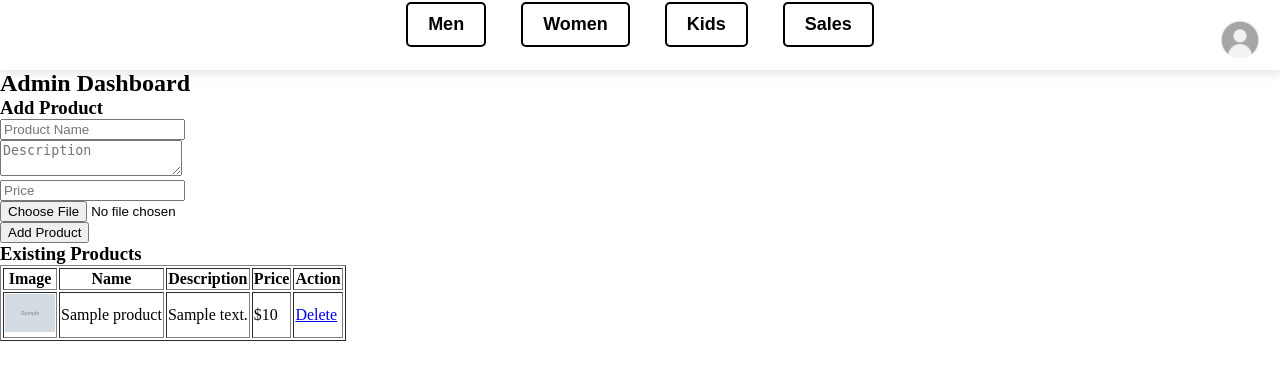
After one commit to x0uls/Keep-Your-Sneakers, a PHP site: page /admin_dashboard.php in a window 1280 px wide. The commit adds this page. Shown: the top 380 px of the page. Run offline with PHP 8.4, Linux system fonts and the light colour scheme; the visitor is signed in with stand-in values (Sample User, id 1); tables that the repository leaves empty or names only in its code hold one stand-in row (values such as "Sample post"); grey boxes marked "Sample" are stand-in pictures.

Commit message:
Added Log In Page, Dashboard, Product Insertion for both user and admin

```diff
--- a/SignUpPage.php
+++ b/SignUpPage.php
@@ -24,7 +24,7 @@ if ($_SERVER["REQUEST_METHOD"] == "POST") {
 
         if ($stmt->execute()) {
             $_SESSION['success'] = "Signup successful! You can now log in.";
-            header("Location: SignInPage.php");
+            header("Location: LogInPage.php");
             exit();
         } else {
             $errors[] = "Error: " . $stmt->error;
@@ -55,7 +55,7 @@ if ($_SERVER["REQUEST_METHOD"] == "POST") {
 
         <button type="submit">Sign Up</button>
     </form>
-    <p>Already have an account? <a href="SignInPage.php">Sign in here</a>.</p>
+    <p>Already have an account? <a href="LogInPage.php">Log in here</a>.</p>
 </div>
 
 <?php include '_foot.php'; // Include footer
--- a/_head.php
+++ b/_head.php
@@ -21,13 +21,20 @@ if (session_status() == PHP_SESSION_NONE) {
     <!-- Header Section -->
     <header>
         <div class="logo">
-            <img src="images/store-logo.png" alt="Sneaker Store Logo">
+            <a href="index.php">
+                <img src="images/store-logo.png" alt="Sneaker Store Logo">
+            </a>
         </div>
 
         <!-- Sign In Button -->
         <div class="signin-container">
-            <a href="SignInPage.php" class="signin-btn">Sign In</a>
-        </div>
+            <?php if (isset($_SESSION['user_id'])): ?>
+                <a href="dashboard.php" class="profile-link">
+                    <img src="images/profile-icon.png" alt="Profile" class="profile-icon">
+                </a>
+            <?php else: ?>
+                <a href="LogInPage.php" class="signin-btn">Sign In</a>
+            <?php endif; ?>
         </div>
 
         <!-- Navigation Menu -->
--- /dev/null
+++ b/admin_dashboard.php
@@ -0,0 +1,88 @@
+<?php
+session_start();
+include '_head.php';
+include 'db.php';
+
+// Restrict access to admins only
+if (!isset($_SESSION['admin']) || $_SESSION['admin'] !== true) {
+    header("Location: LogInPage.php");
+    exit();
+}
+
+// Handle product addition
+if ($_SERVER["REQUEST_METHOD"] == "POST" && isset($_POST['add_product'])) {
+    $name = $_POST['name'];
+    $description = $_POST['description'];
+    $price = $_POST['price'];
+    $image = $_FILES['image']['name'];
+
+    $target_dir = "uploads/";
+    $target_file = $target_dir . basename($image);
+    move_uploaded_file($_FILES['image']['tmp_name'], $target_file);
+
+    $stmt = $conn->prepare("INSERT INTO products (name, description, price, image) VALUES (?, ?, ?, ?)");
+    $stmt->bind_param("ssds", $name, $description, $price, $target_file);
+    $stmt->execute();
+    $stmt->close();
+}
+
+// Handle product deletion
+if (isset($_GET['delete'])) {
+    $id = $_GET['delete'];
+    $stmt = $conn->prepare("DELETE FROM products WHERE id = ?");
+    $stmt->bind_param("i", $id);
+    $stmt->execute();
+    $stmt->close();
+}
+
+// Fetch products
+$result = $conn->query("SELECT * FROM products");
+?>
+
+<!DOCTYPE html>
+<html lang="en">
+
+<head>
+    <meta charset="UTF-8">
+    <meta name="viewport" content="width=device-width, initial-scale=1.0">
+    <title>Admin Dashboard</title>
+    <link rel="stylesheet" href="css/app.css">
+</head>
+
+<body>
+    <h2>Admin Dashboard</h2>
+    <h3>Add Product</h3>
+    <form method="POST" enctype="multipart/form-data">
+        <input type="text" name="name" placeholder="Product Name" required><br>
+        <textarea name="description" placeholder="Description" required></textarea><br>
+        <input type="number" step="0.01" name="price" placeholder="Price" required><br>
+        <input type="file" name="image" accept="image/*" required><br>
+        <button type="submit" name="add_product">Add Product</button>
+    </form>
+
+    <h3>Existing Products</h3>
+    <table border="1">
+        <tr>
+            <th>Image</th>
+            <th>Name</th>
+            <th>Description</th>
+            <th>Price</th>
+            <th>Action</th>
+        </tr>
+        <?php while ($row = $result->fetch_assoc()) { ?>
+            <tr>
+                <td><img src="<?php echo $row['image']; ?>" width="50"></td>
+                <td><?php echo $row['name']; ?></td>
+                <td><?php echo $row['description']; ?></td>
+                <td>$<?php echo $row['price']; ?></td>
+                <td><a href="?delete=<?php echo $row['id']; ?>" onclick="return confirm('Delete this product?');">Delete</a></td>
+            </tr>
+        <?php } ?>
+    </table>
+</body>
+
+</html>
+
+<?php
+$conn->close();
+?>
--- a/css/app.css
+++ b/css/app.css
@@ -163,3 +163,29 @@ nav {
         transform: translate(-50%, 0);
     }
 }
+
+.signin-container {
+    position: absolute;
+    top: 20px; /* Adjust to match your existing sign-in button position */
+    right: 20px; /* Keep it in the top-right */
+    display: flex;
+    align-items: center;
+}
+
+.profile-link {
+    display: flex;
+    align-items: center;
+    justify-content: center;
+}
+
+.profile-icon {
+    width: 40px; /* Adjust size */
+    height: 40px;
+    border-radius: 50%; /* Make it circular */
+    object-fit: cover; /* Ensures proper image scaling */
+    transition: 0.3s ease-in-out;
+}
+
+.profile-icon:hover {
+    opacity: 0.8; /* Slight hover effect */
+}
```
Also changed, not shown: LogInPage.php (added, +59 -0 lines), SignInPage.php (deleted, +0 -14 lines), admin.php (added, +96 -0 lines), dashboard.php (added, +36 -0 lines), delete_product.php (added, +34 -0 lines), images/profile-icon.png (added), images/store-logo.png, page/sign-in.php (deleted).
